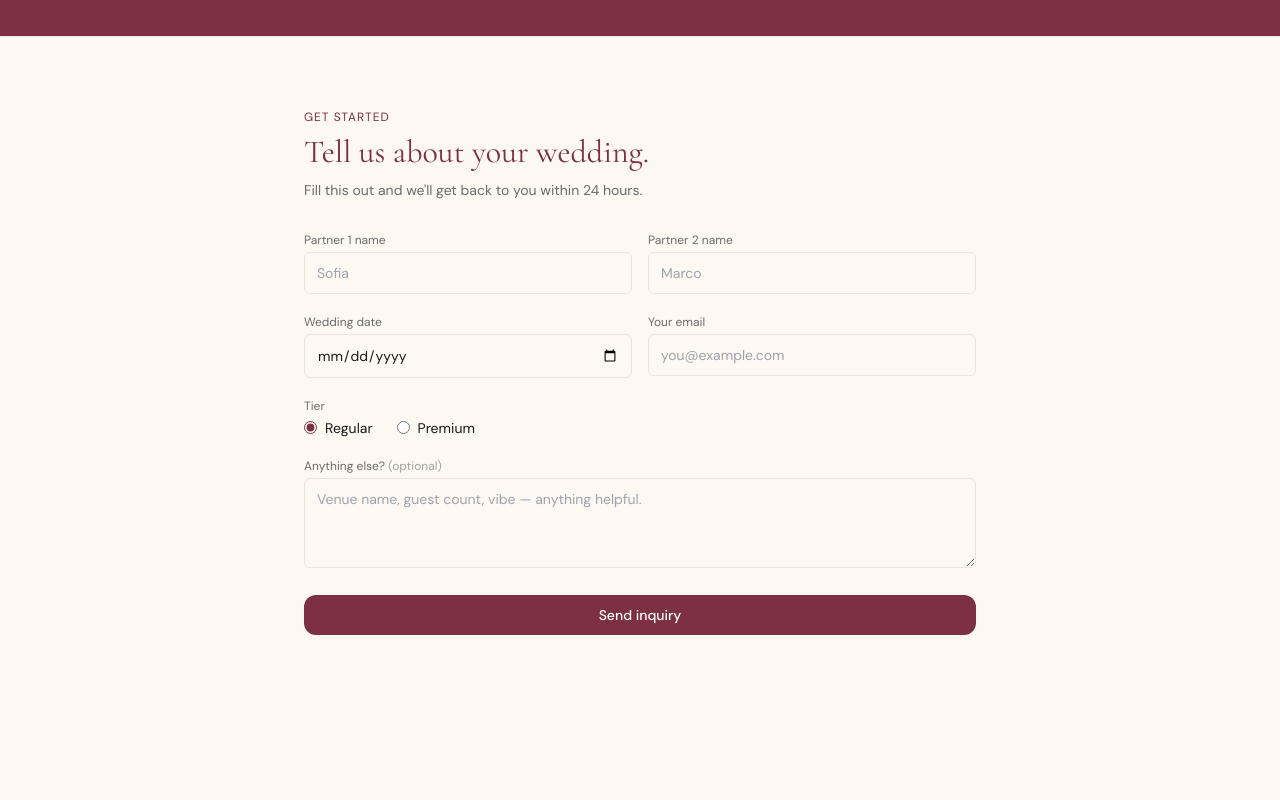
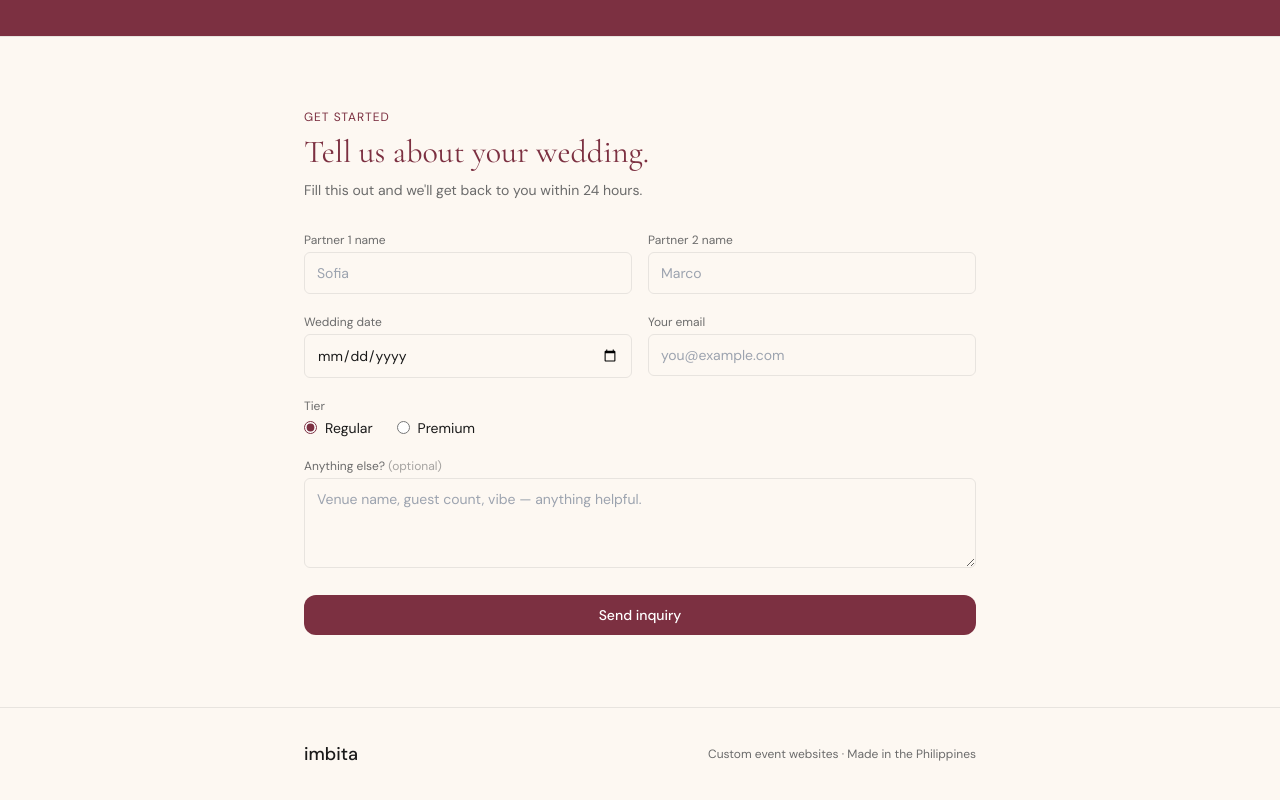
Before and after one commit to digitaldags/imbita-skin, a Next.js app: page / in a window 1280 px wide. Shown: the part 2248-3048 px from the top of the page. Before the commit the page ends 2955 px from the top, so only its background shows below. Built offline with nearby package versions, Linux system fonts and the light colour scheme.

Commit message:
Ticket-10-Website footer

```diff
--- a/app/page.tsx
+++ b/app/page.tsx
@@ -4,6 +4,7 @@ import HowItWorks from "@/components/HowItWorks";
 import WhatsIncluded from "@/components/WhatsIncluded";
 import Pricing from "@/components/Pricing";
 import InquiryForm from "@/components/InquiryForm";
+import Footer from "@/components/Footer";
 
 export default function Home() {
   return (
@@ -14,6 +15,7 @@ export default function Home() {
       <WhatsIncluded />
       <Pricing />
       <InquiryForm />
+      <Footer />
     </>
   );
 }
--- /dev/null
+++ b/components/Footer.tsx
@@ -0,0 +1,15 @@
+export default function Footer() {
+  return (
+    <>
+      <hr />
+      <footer className="py-8">
+        <div className="max-w-[720px] mx-auto px-6 flex flex-col items-center gap-2 md:flex-row md:justify-between">
+          <span className="font-sans text-lg font-medium text-text-primary">imbita</span>
+          <p className="font-sans text-xs text-text-muted">
+            Custom event websites · Made in the Philippines
+          </p>
+        </div>
+      </footer>
+    </>
+  );
+}
```
